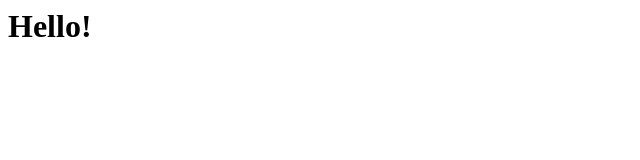
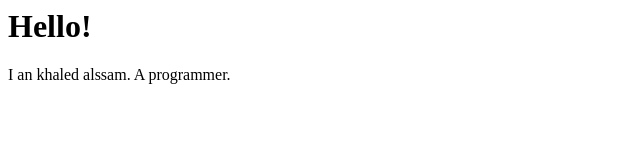
Before and after one commit to khaledalssam/httpRemoteRepo, a plain HTML site: page index.html in a window 1280 px wide. Shown: the whole page, without its empty margins (0-640 px from the left). Drawn offline with Linux system fonts and the light colour scheme.

Commit message:
Added info about me.

```diff
--- a/index.html
+++ b/index.html
@@ -6,6 +6,8 @@
 
 <body>
     <h1>Hello!</h1>
+
+    <p>I an khaled alssam. A programmer.</p>
 </body>
 
 </html>
```
